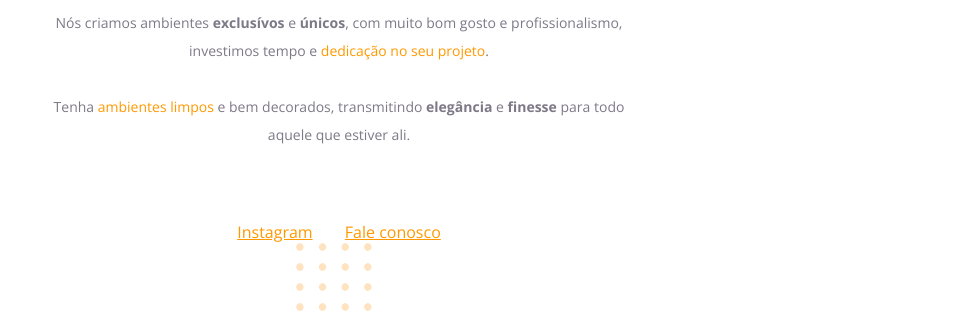
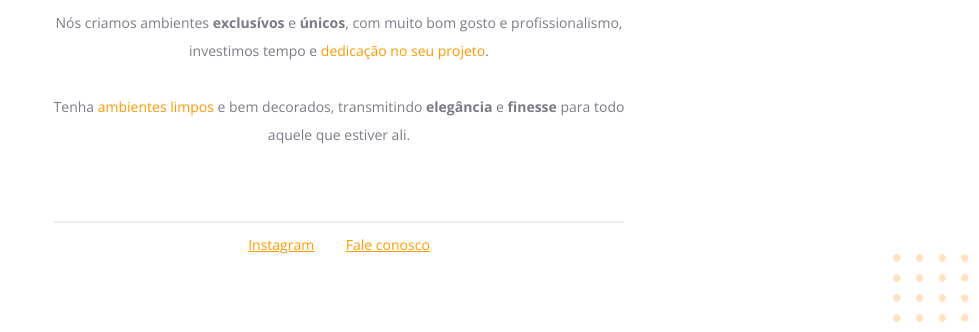
Before and after one commit to denilsonbaptista/moveis-customizados, a plain HTML site: page index.html in a window 1280 px wide. Shown: the part 468-800 px from the top of the page, without its empty margins (301-1280 px from the left). Drawn offline with nearby package versions, Linux system fonts and the light colour scheme.

Commit message:
defining the position of the balls

```diff
--- a/index.html
+++ b/index.html
@@ -66,6 +66,9 @@
     <div id="footer">
       <!-- 👇🏻 tenho os links `a` é usada para criar um hyperlink, `href=` é usado para especificar o URL para onde o link deve apontar, `target="_blank"` é usado para abrir o link em uma nova janela do navegador -->
 
+      <!-- 👇🏻 criando a linha a partir de um `id=line` -->
+      <div id="line"></div>
+
       <!-- 👇🏻 link do perfil do instagram -->
       <a href="https://instagram.com/moviesparavoce" target="_blank"
         >Instagram</a
--- a/style.css
+++ b/style.css
@@ -48,12 +48,15 @@ h1 span {
 }
 
 /* 👇🏻 `span, a` defino que estou atribuindo o estilos a essas duas propriedade */
-span, a {
+span,
+a {
   /* 👇🏻 Definindo a cor de tudo de todos elemente que estiver dentro do span */
   color: #ff9900;
 }
 
-p {
+/* 👇🏻 Definindo stilo a propriedade `p, #footer` */
+p,
+#footer {
   /* 👇🏻 Definindo coloração das tags <p> */
   color: #7d7987;
 
@@ -69,3 +72,23 @@ p {
   /* 👇🏻 Definindo um espaçamento nas tag `a` de 28 píxel */
   margin-left: 28px;
 }
+
+/* 👇🏻 Dando corpo para linha */
+#line {
+  /* 👇🏻 Definindo largura e altura da linha */
+  width: 568px;
+  height: 0;
+
+  /* 👇🏻 Centralizando a linha e definindo um bottom de 8px */
+  margin: 0 auto 8px;
+
+  /*  👇🏻 Definindo o formato da linha a parti de borda */
+  border: 1px solid #eceff2;
+}
+
+/* 👇🏻 Defino que a imagem vai ser fixa na página (right, top, bottom e left define onde será posionado)  */
+#balls {
+  position: fixed;
+  right: 0;
+  bottom: 0;
+}
```
